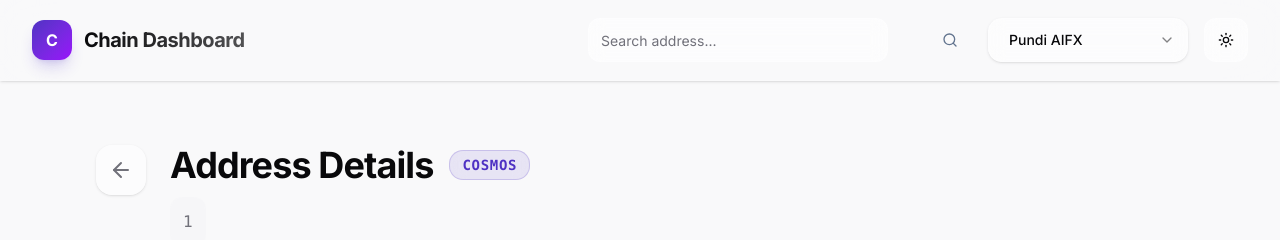
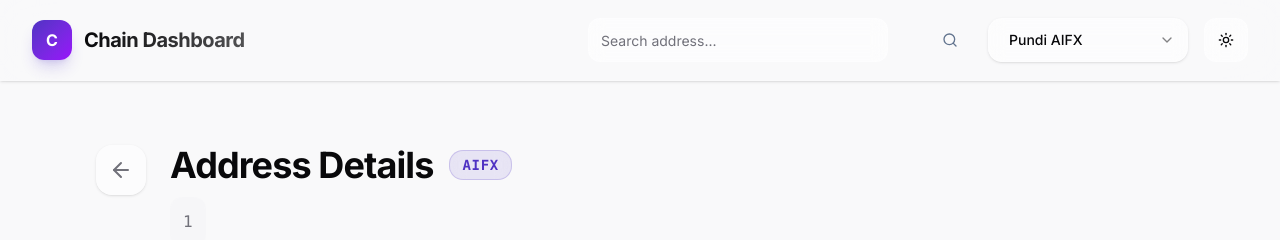
Before and after one commit to fx0x55/web-cosmos-dashboard, a Next.js app: page /address/1 in a window 1280 px wide. Shown: the top 240 px of the page. Built offline with nearby package versions, Linux system fonts and the light colour scheme.

Commit message:
refactor: update default chain from cosmos to aifx

```diff
--- a/src/app/address/[address]/page.tsx
+++ b/src/app/address/[address]/page.tsx
@@ -23,7 +23,7 @@ export default async function AddressPage({
   searchParams: Promise<{ chain?: string }>;
 }) {
   const { address } = await params;
-  const { chain: chainId = "cosmos" } = await searchParams;
+  const { chain: chainId = "aifx" } = await searchParams;
 
   const data = await getAccountDetail(chainId, address);
 
--- a/src/app/layout.tsx
+++ b/src/app/layout.tsx
@@ -9,7 +9,7 @@ const inter = Inter({ subsets: ["latin"] });
 
 export const metadata: Metadata = {
   title: "Chain Data Dashboard",
-  description: "A dashboard for Cosmos SDK chains",
+  description: "A dashboard for Chain Data",
 };
 
 export default function RootLayout({
--- a/src/components/chain-switcher.tsx
+++ b/src/components/chain-switcher.tsx
@@ -20,7 +20,7 @@ export function ChainSwitcher() {
   const [loading, setLoading] = React.useState(true);
 
   // Get current chain from URL or default to first chain
-  const currentChainId = searchParams.get("chain") || "cosmos";
+  const currentChainId = searchParams.get("chain") || "aifx";
 
   React.useEffect(() => {
     const fetchChains = async () => {
--- a/src/components/dashboard-stats.tsx
+++ b/src/components/dashboard-stats.tsx
@@ -9,7 +9,7 @@ import { Coins, Lock, Unlock, PiggyBank } from "lucide-react";
 
 export function DashboardStats() {
   const searchParams = useSearchParams();
-  const chainId = searchParams.get("chain") || "cosmos";
+  const chainId = searchParams.get("chain") || "aifx";
 
   const [stats, setStats] = useState<ChainStats | null>(null);
   const [loading, setLoading] = useState(true);
--- a/src/components/lists/balance-list.tsx
+++ b/src/components/lists/balance-list.tsx
@@ -10,7 +10,7 @@ import { useSearchParams } from "next/navigation";
 
 export function BalanceList() {
   const searchParams = useSearchParams();
-  const chainId = searchParams.get("chain") || "cosmos";
+  const chainId = searchParams.get("chain") || "aifx";
 
   const [data, setData] = useState<Balance[]>([]);
   const [loading, setLoading] = useState(true);
--- a/src/components/lists/delegation-list.tsx
+++ b/src/components/lists/delegation-list.tsx
@@ -10,7 +10,7 @@ import { useSearchParams } from "next/navigation";
 
 export function DelegationList() {
   const searchParams = useSearchParams();
-  const chainId = searchParams.get("chain") || "cosmos";
+  const chainId = searchParams.get("chain") || "aifx";
 
   const [data, setData] = useState<Delegation[]>([]);
   const [loading, setLoading] = useState(true);
--- a/src/components/lists/unbonding-list.tsx
+++ b/src/components/lists/unbonding-list.tsx
@@ -11,7 +11,7 @@ import { Badge } from "@/components/ui/badge";
 
 export function UnbondingList() {
   const searchParams = useSearchParams();
-  const chainId = searchParams.get("chain") || "cosmos";
+  const chainId = searchParams.get("chain") || "aifx";
 
   const [data, setData] = useState<UnbondingDelegation[]>([]);
   const [loading, setLoading] = useState(true);
--- a/src/components/search-form.tsx
+++ b/src/components/search-form.tsx
@@ -27,7 +27,7 @@ export function SearchForm() {
     }
 
     setError("");
-    const chain = searchParams.get("chain") || "cosmos";
+    const chain = searchParams.get("chain") || "aifx";
     router.push(`/address/${query}?chain=${chain}`);
   };
 
```
